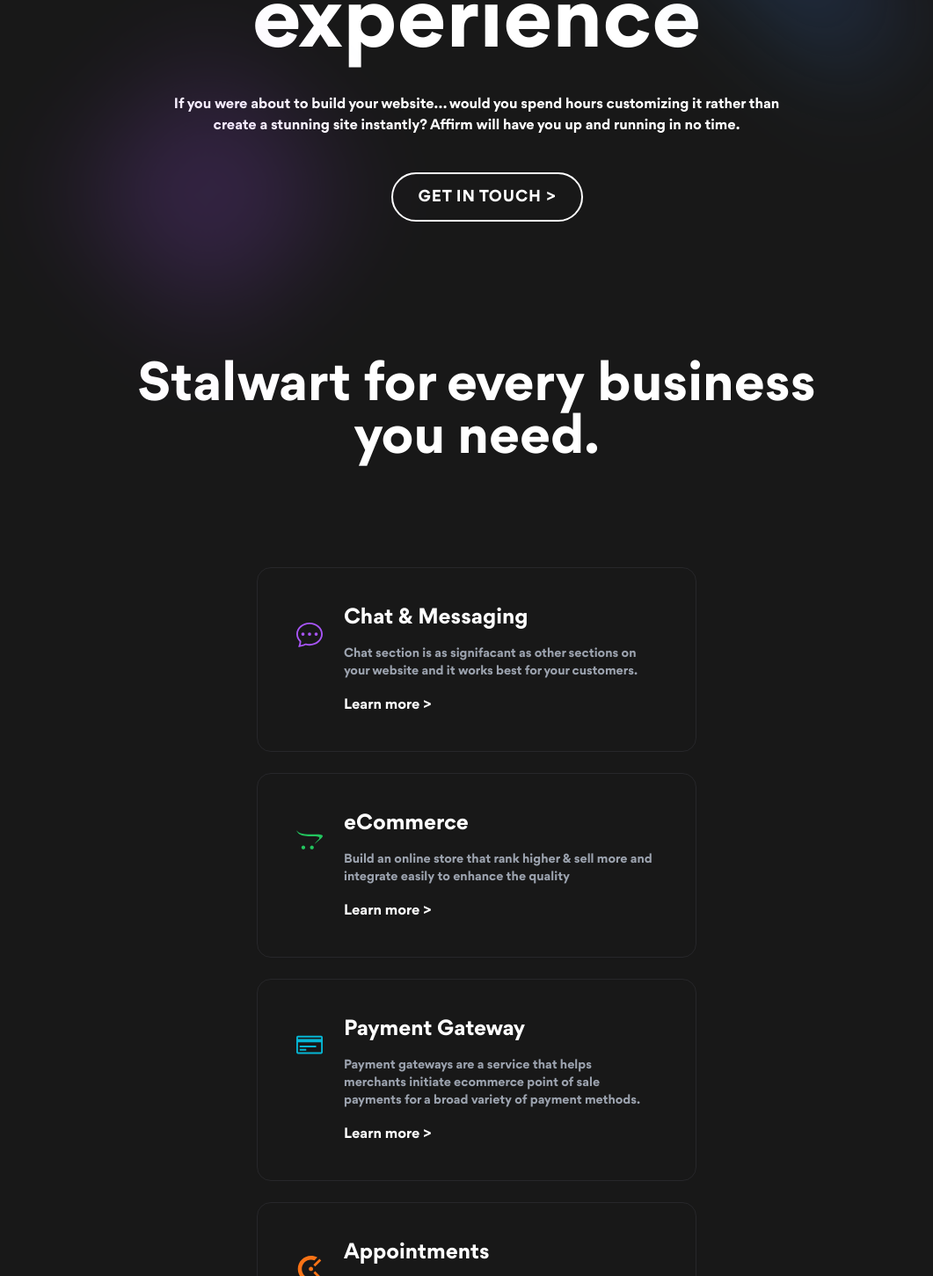
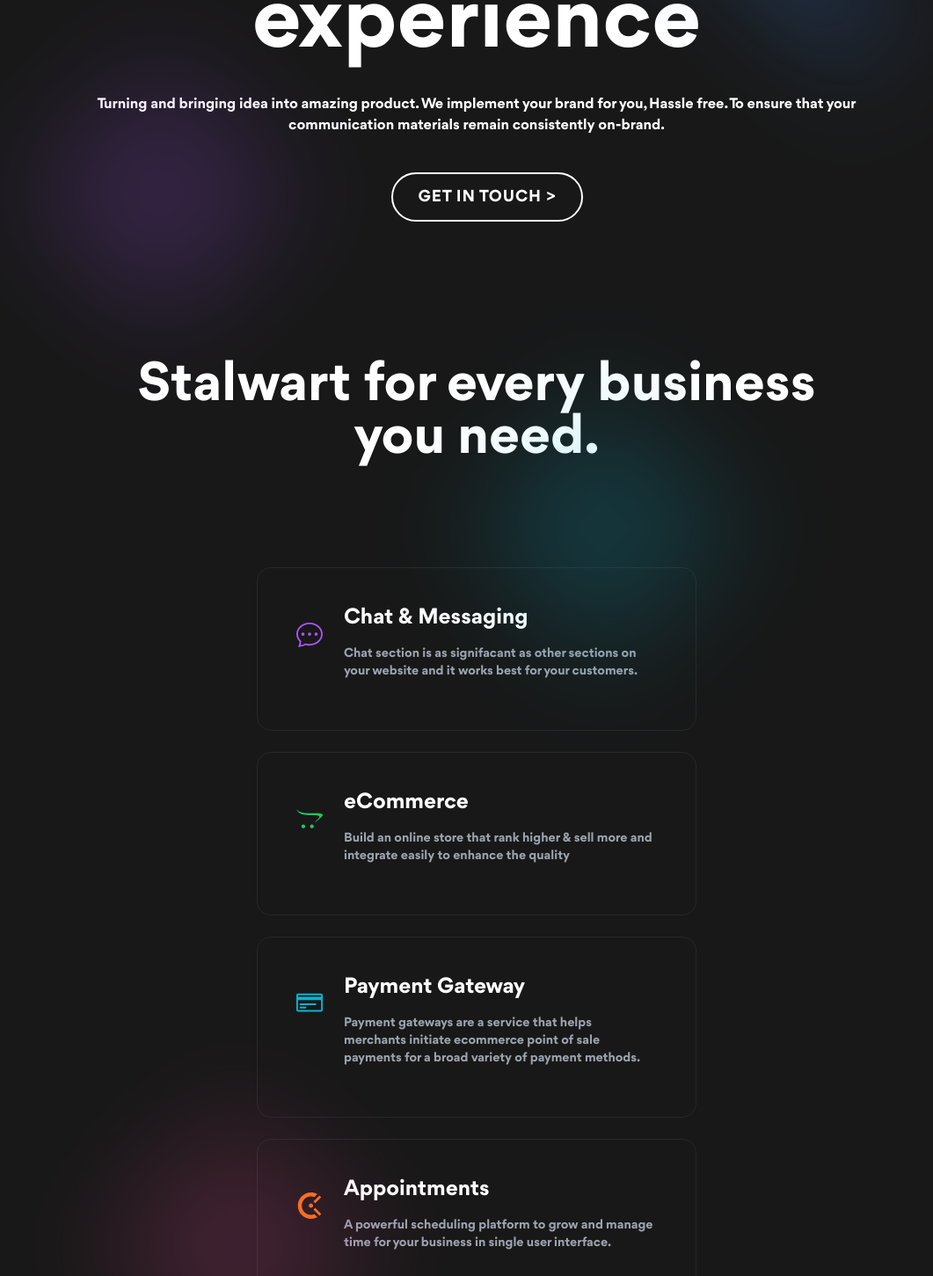
Before and after one commit to RinkeshRana/eduquirk, a Next.js app: page / in a window 1280 px wide. Shown: the part 419-1870 px from the top of the page at 88% size, without its empty margins (98-1159 px from the left). Built offline with nearby package versions, Linux system fonts and the light colour scheme; a web font is replaced by a local one.

Commit message:
Contact component added

```diff
--- a/components/Navbar.js
+++ b/components/Navbar.js
@@ -9,7 +9,7 @@ function Navbar() {
         </h1>
       </div>
       <div className="hidden md:block">
-        <div className="flex space-x-6 font-sans">
+        {/* <div className="flex space-x-6 font-sans">
           <div className="duration-500 hover:text-white hover:underline underline-offset-4 cursor-pointer ">
             ABOUT
           </div>
@@ -19,15 +19,15 @@ function Navbar() {
           <div className="duration-500 hover:text-white hover:underline underline-offset-4 cursor-pointer">
             FEEDBACK
           </div>
-        </div>
+        </div> */}
       </div>
       <div className="flex space-x-2">
         <button className="text-xs tracking-wider text-[#BAC1D4] bg-[#1C1D1D] px-2 py-1 md:px-4 md:py-2 rounded-full border-2 border-[#2E2E2E]/30 duration-700 hover:bg-yellow-500 hover:text-black">
           CONTACT US
         </button>
-        <button className="hidden md:block md:ml-6 text-xs tracking-wider text-[#BAC1D4] bg-[#1C1D1D] px-2  py-1 md:px-4 md:py-2 rounded-full border-2 border-[#2E2E2E]/30 duration-700 hover:bg-yellow-500 hover:text-black">
+        {/* <button className="hidden md:block md:ml-6 text-xs tracking-wider text-[#BAC1D4] bg-[#1C1D1D] px-2  py-1 md:px-4 md:py-2 rounded-full border-2 border-[#2E2E2E]/30 duration-700 hover:bg-yellow-500 hover:text-black">
           PAYMENT
-        </button>
+        </button> */}
       </div>
     </div>
   );
--- /dev/null
+++ b/components/index/Contact.js
@@ -0,0 +1,88 @@
+import React from "react";
+import { MdMailOutline } from "react-icons/md";
+function Contact() {
+  const [formValues, setFormValues] = React.useState({
+    name: "",
+    email: "",
+    subject: "",
+    message: "",
+  });
+  const submitForm = (e) => {
+    e.preventDefault();
+    window.location.href = `mailto:rinkeshr007@gmail.com?subject=${formValues.subject}&body=${formValues.message}`;
+  };
+
+  return (
+    <div className="h-screen text-white">
+      <div className=" mt-32">
+        <h4 className="text-center text-3xl md:text-5xl">
+          We have just got what you need.
+          <div className="underline decoration-orange-500 underline-offset-8 mt-4">
+            Let&apos;s talk
+          </div>
+        </h4>
+        {/* <div className="text-center text-xl my-4">
+          Don&apos;t hesitate to contact us.
+        </div> */}
+      </div>
+      <div className=" flex items-center space-x-2 justify-center mt-10 text-orange-500/80">
+        <MdMailOutline className="w-7 h-7" />
+        <p className="text-xs md:text-2xl">mailtostalwart@gmail.com</p>
+      </div>
+      <div className="flex flex-col text-center md:text-left md:flex-row max-w-7xl px-10 justify-evenly mx-auto items-center relative  mt-10">
+        <div className="flex flex-col space-y-10">
+          <form
+            onSubmit={submitForm}
+            className="flex flex-col space-y-2 w-fit mx-auto"
+          >
+            <div className="flex space-x-2">
+              <input
+                name="name"
+                placeholder="Name"
+                className="contactInput px-3 w-1/2"
+                type="text"
+                onChange={(e) =>
+                  setFormValues({ ...formValues, name: e.target.value })
+                }
+              />
+              <input
+                name="email"
+                placeholder="Email"
+                className="contactInput w-1/2"
+                type="email"
+                onChange={(e) =>
+                  setFormValues({ ...formValues, email: e.target.value })
+                }
+              />
+            </div>
+            <input
+              name="subject"
+              placeholder="Subject"
+              className="contactInput"
+              type="text"
+              onChange={(e) =>
+                setFormValues({ ...formValues, subject: e.target.value })
+              }
+            />
+            <textarea
+              name="message"
+              placeholder="Message"
+              className="contactInput"
+              onChange={(e) =>
+                setFormValues({ ...formValues, message: e.target.value })
+              }
+            />
+            <button
+              className="bg-orange-500 py-5 px-10 rounded-md text-black font-bold text-lg"
+              onClick={submitForm}
+            >
+              SUBMIT
+            </button>
+          </form>
+        </div>
+      </div>
+    </div>
+  );
+}
+
+export default Contact;
--- a/components/index/Hero.js
+++ b/components/index/Hero.js
@@ -13,16 +13,14 @@ function Hero() {
             <span className="text-yellow-400"> brands</span> &
           </div>
           <div>experience</div>
-          <div className="text-base mt-8 text-white px-3">
-            <div>
-              <div className="bg-purple-500 opacity-20 absolute blur-3xl  w-12 md:w-56  h-56 rotate-45 transition-colors overflow-hidden" />
-              If you were about to build your website… would you spend hours
-              customizing it rather than
+          <div className="flex justify-center text-base mt-8 text-white px-3">
+            <div className="md:w-3/4">
+              <div className="bg-purple-500 opacity-20 absolute blur-3xl  w-12 md:w-56  h-56 rotate-45 transition-colors overflow-hidden " />
+              Turning and bringing idea into amazing product. We implement your
+              brand for you, Hassle free. To ensure that your communication
+              materials remain consistently on-brand.
             </div>
-            <div>
-              create a stunning site instantly? Affirm will have you up and
-              running in no time.
-            </div>
+            <div></div>
           </div>
           <button className="md:ml-6 text-lg tracking-wider border-2 border-white text-white px-2 py-1 md:px-7 md:py-3 rounded-full  duration-700 hover:bg-yellow-400 hover:text-black font-semibold ">
             GET IN TOUCH &gt;
--- a/components/index/Needs.js
+++ b/components/index/Needs.js
@@ -11,6 +11,7 @@ function Needs() {
       <div className="text-4xl md:text-5xl lg:text-6xl text-center text-white ">
         Stalwart for every business <div>you need.</div>
       </div>
+
       <div className="flex justify-center">
         <div className="md:w-3/4 md:p-10 rounded-3xl flex justify-center flex-wrap mt-16">
           <div className=" rounded-2xl duration-300 hover:shadow-xl hover:scale-105 md:px-8 py-10 border border-zinc-800 text-center font-semibold max-w-[500px] m-3 flex bg-[#181818]">
@@ -26,12 +27,11 @@ function Needs() {
                 Chat section is as signifacant as other sections on your website
                 and it works best for your customers.
               </div>
-              <div className="group text-white transition-all duration-300 ease-in-out w-fit">
+              {/* <div className="group text-white transition-all duration-300 ease-in-out w-fit">
                 <button className="bg-left-bottom bg-gradient-to-l from-purple-500 to-purple-200 bg-[length:0%_2px] bg-no-repeat group-hover:bg-[length:100%_2px] transition-all duration-500 ease-out">
                   Learn more &gt;
                 </button>
-              </div>
-              <div className="bg-cyan-500 opacity-20 absolute blur-3xl w-12 md:w-56 h-56 rotate-45 transition-colors overflow-hidde -z-10" />
+              </div> */}
             </div>
           </div>
           <div className=" rounded-2xl duration-300 hover:shadow-xl hover:scale-105 md:px-8 py-10 border border-zinc-800 text-center font-semibold max-w-[500px] m-3 flex bg-[#181818]">
@@ -44,13 +44,14 @@ function Needs() {
                 Build an online store that rank higher & sell more and integrate
                 easily to enhance the quality
               </div>
-              <div className="group text-white transition-all duration-300 ease-in-out w-fit">
+              {/* <div className="group text-white transition-all duration-300 ease-in-out w-fit">
                 <button className="bg-left-bottom bg-gradient-to-l from-green-500 to-green-200 bg-[length:0%_2px] bg-no-repeat group-hover:bg-[length:100%_2px] transition-all duration-500 ease-out">
                   Learn more &gt;
                 </button>
-              </div>
+              </div> */}
             </div>
           </div>
+
           <div className=" rounded-2xl duration-300 hover:shadow-xl hover:scale-105 md:px-8 py-10 border border-zinc-800 text-center font-semibold max-w-[500px] m-3 flex bg-[#181818]">
             <div className="text-cyan-500 text-3xl mx-3 mt-5">
               <GoCreditCard />
@@ -64,11 +65,11 @@ function Needs() {
                 ecommerce point of sale payments for a broad variety of payment
                 methods.
               </div>
-              <div className="group text-white transition-all duration-300 ease-in-out w-fit">
+              {/* <div className="group text-white transition-all duration-300 ease-in-out w-fit">
                 <button className="bg-left-bottom bg-gradient-to-l from-cyan-500 to-cyan-200 bg-[length:0%_2px] bg-no-repeat group-hover:bg-[length:100%_2px] transition-all duration-500 ease-out">
                   Learn more &gt;
                 </button>
-              </div>
+              </div> */}
             </div>
           </div>
           <div className=" rounded-2xl duration-300 hover:shadow-xl hover:scale-105 md:px-8 py-10 border border-zinc-800 text-center font-semibold max-w-[500px] m-3 flex bg-[#181818]">
@@ -81,11 +82,11 @@ function Needs() {
                 A powerful scheduling platform to grow and manage time for your
                 business in single user interface.
               </div>
-              <div className="group text-white transition-all duration-300 ease-in-out w-fit">
+              {/* <div className="group text-white transition-all duration-300 ease-in-out w-fit">
                 <button className="bg-left-bottom bg-gradient-to-l from-orange-500 to-orange-200 bg-[length:0%_2px] bg-no-repeat group-hover:bg-[length:100%_2px] transition-all duration-500 ease-out">
                   Learn more &gt;
                 </button>
-              </div>
+              </div> */}
             </div>
           </div>
         </div>
--- a/pages/index.js
+++ b/pages/index.js
@@ -1,5 +1,6 @@
 import React from "react";
 import Footer from "../components/Footer";
+import Contact from "../components/index/Contact";
 import Features from "../components/index/Features";
 import Feedbacks from "../components/index/Feedbacks";
 import Hero from "../components/index/Hero";
@@ -16,8 +17,10 @@ function index() {
       <section>
         <Hero />
       </section>
-      <section>
+      <section className="relative overflow-hidden md:overflow-visible">
         <Needs />
+        <div className="bg-cyan-500 opacity-20 absolute blur-3xl w-32 md:w-56 h-56 rotate-45 transition-colors overflow-hidden top-20 right-96" />
+        <div className="bg-pink-500 opacity-20 absolute blur-3xl w-32 md:w-56 h-56 rotate-45 transition-colors overflow-hidden bottom-1 left-64" />
       </section>
       <section>
         <Features />
@@ -29,8 +32,11 @@ function index() {
 
       <div className="bg-gradient-to-br from-purple-800 to-blue-800 absolute blur-xl w-32 md:w-96 h-5 -rotate-45 md:rotate-12 md:left-96" />
       <section>
+        <Contact />
+      </section>
+      {/* <section>
         <Footer />
-      </section>
+      </section> */}
     </div>
   );
 }
--- a/styles/globals.css
+++ b/styles/globals.css
@@ -10,3 +10,9 @@
   font-family: "gordita";
   src: url("../public/fonts/Gordita-Bold.ttf");
   }
+  @layer components {
+
+    .contactInput{
+      @apply outline-none bg-slate-400/10 rounded-sm border-b px-1 md:px-6 py-2 md:py-6 border-[#242424] text-gray-500 placeholder-gray-500 focus:border-orange-500/40 focus:text-orange-500/90 hover:border-orange-500/80 text-orange-500/70
+    }
+  }
```
